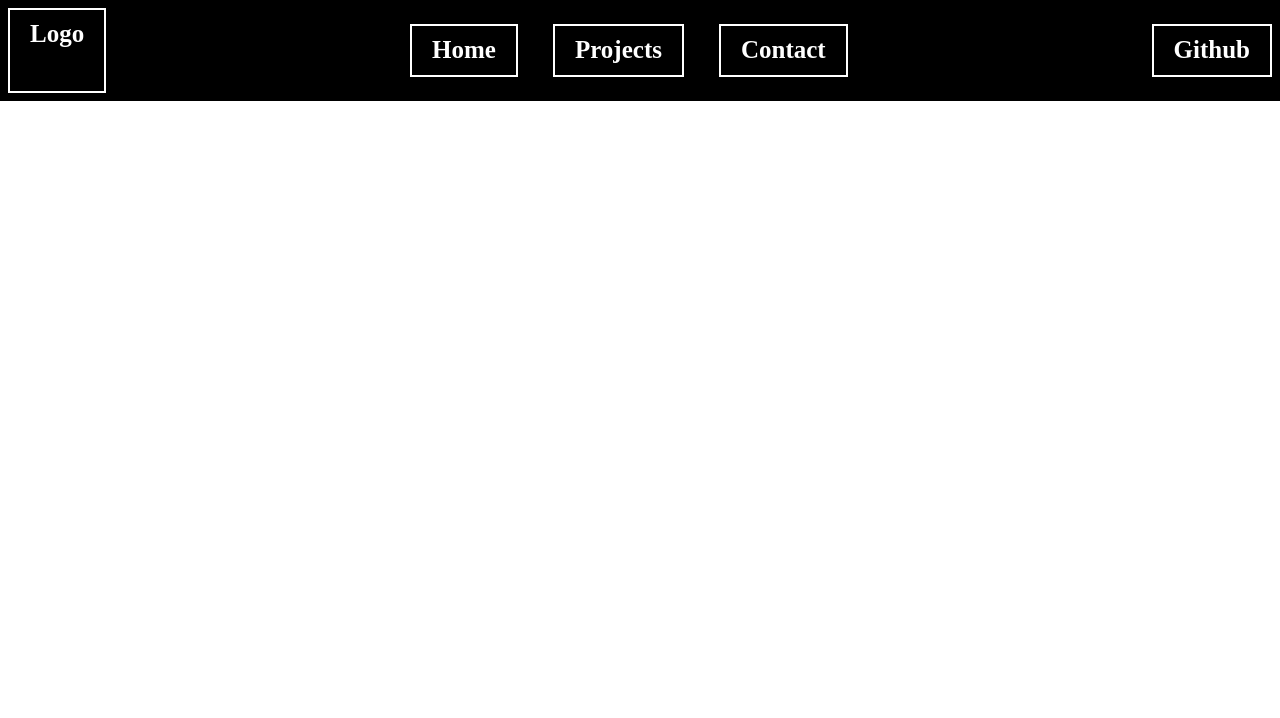
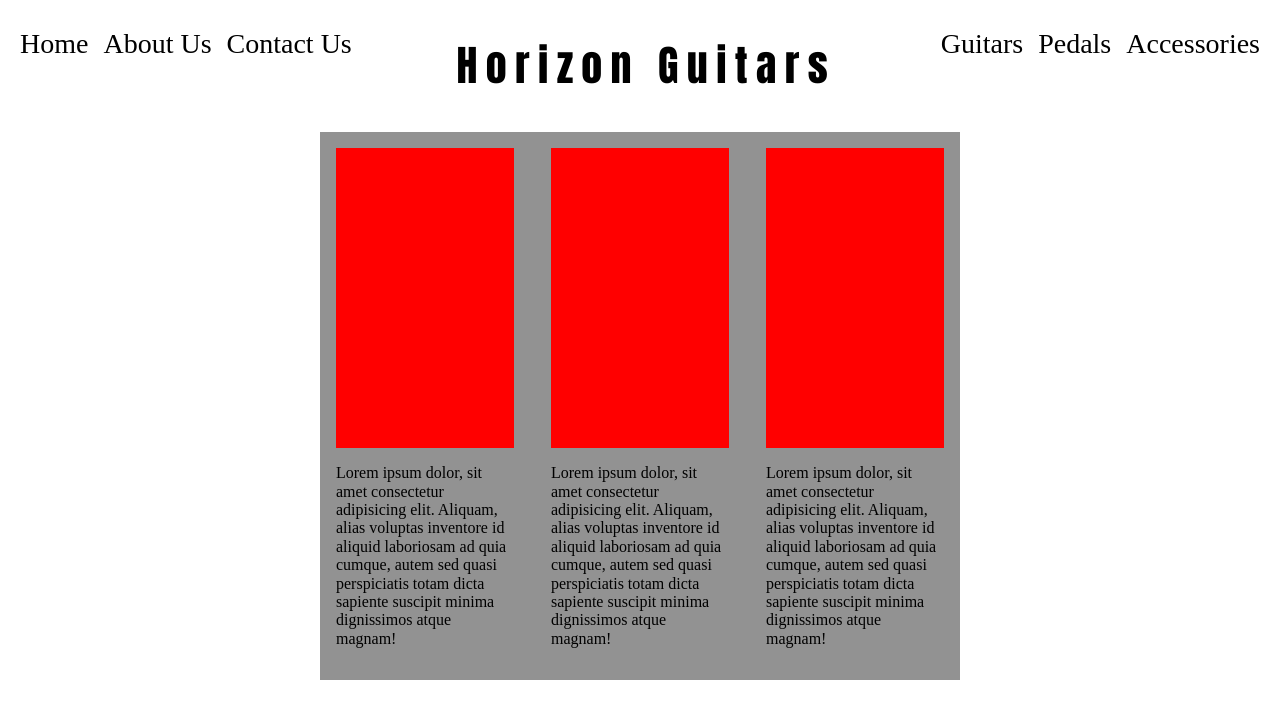
Before and after one commit to vent-dev/guitar-landing-page, a plain HTML site: page index.html in a window 1280 px wide. Drawn offline with Linux system fonts and the light colour scheme.

Commit message:
Created the basic styling

```diff
--- a/index.html
+++ b/index.html
@@ -6,19 +6,36 @@
     <meta name="viewport" content="width=device-width, initial-scale=1.0">
     <link rel="stylesheet" href="normalise.css">
     <link rel="stylesheet" href="style.css">
-    <title>Document</title>
+    <title>Horizon Guitars</title>
 </head>
 <body>
     <div class="nav">
-        <li class="logo"><a href="">Logo</a></li>
+        <ul class="left-side">
+            <li><a href="/">Home</a></li>
+            <li><a href="/">About Us</a></li>
+            <li><a href="/">Contact Us</a></li>
+        </ul>
+        <p class="logo">Horizon Guitars</p>
         <ul>
-            <li><a href="/">Home</a></li>
-            <li><a href="/">Projects</a></li>
-            <li><a href="/">Contact</a></li>
+            <li><a href="/">Guitars</a></li>
+            <li><a href="/">Pedals</a></li>
+            <li><a href="/">Accessories</a></li>
         </ul>
-        <ul class="github">
-            <li><a href="">Github</a></li>
-        </ul>
+    </div>
+
+    <div class="content">
+        <div class="content-container">
+            <div></div>
+            <p>Lorem ipsum dolor, sit amet consectetur adipisicing elit. Aliquam, alias voluptas inventore id aliquid laboriosam ad quia cumque, autem sed quasi perspiciatis totam dicta sapiente suscipit minima dignissimos atque magnam!</p>
+        </div>
+        <div class="content-container">
+            <div></div>
+            <p>Lorem ipsum dolor, sit amet consectetur adipisicing elit. Aliquam, alias voluptas inventore id aliquid laboriosam ad quia cumque, autem sed quasi perspiciatis totam dicta sapiente suscipit minima dignissimos atque magnam!</p>
+        </div>
+        <div class="content-container">
+            <div></div>
+            <p>Lorem ipsum dolor, sit amet consectetur adipisicing elit. Aliquam, alias voluptas inventore id aliquid laboriosam ad quia cumque, autem sed quasi perspiciatis totam dicta sapiente suscipit minima dignissimos atque magnam!</p>
+        </div>
     </div>
 </body>
 </html>
--- a/style.css
+++ b/style.css
@@ -1,35 +1,59 @@
-body {
+html, body {
+    margin: 0;
+    padding: 0;
     min-height: 100vh;
+    background-image: url(https://images.unsplash.com/photo-1428908728789-d2de25dbd4e2?ixlib=rb-4.0.3&ixid=M3wxMjA3fDB8MHxzZWFyY2h8MTh8fHdlYnNpdGUlMjBiYWNrZ3JvdW5kfGVufDB8fDB8fHww&auto=format&fit=crop&w=500&q=60) no-repeat;
+}
+
+@font-face {
+    font-family: anton-regular;
+    src: url(Anton-Regular.ttf);
 }
 
 .nav {
     display: flex;
-    background-color: black;
-    justify-content: center;
-    padding: .5rem;
+    justify-content: space-between;
+    margin-left: 20px;
+    margin-right: 20px;
+    font-size: 1.75em;
 }
 
-.nav ul, .nav li, a {
+.nav > ul {
     display: flex;
-    gap: 35px;
+    gap: 15px;
+    padding: 0;
 }
 
-.github {
-    margin-left: auto;
+.nav > ul > li {
+    list-style-type: none;
 }
 
-.nav .logo {
-    margin-right: auto;
+.nav > ul > li > a {
+    text-decoration: none;
+    color: black;
 }
 
-.nav li {
-    border: solid 2px white;
-    padding: 10px 20px 10px 20px;
+.logo {
+    font-family: anton-regular, sans-serif;
+    letter-spacing: .2em;
+    font-size: 1.5em;
 }
 
-.nav a {
-    text-decoration: none;
-    font-weight: bold;
-    color: white;
-    font-size: 25px;
+.content {
+    display: flex;
+    margin-right: 20rem;
+    margin-left: 20rem;
+    background-color: rgba(100, 100, 100, .7);
+    gap: 5px;
 }
+
+.content-container {
+    display: flex;
+    flex-direction: column;
+    margin: 1em;
+}
+
+.content-container div {
+    padding-bottom: 300px;
+    background-color: red;
+}
```
Also changed, not shown: Anton-Regular.ttf (added).
